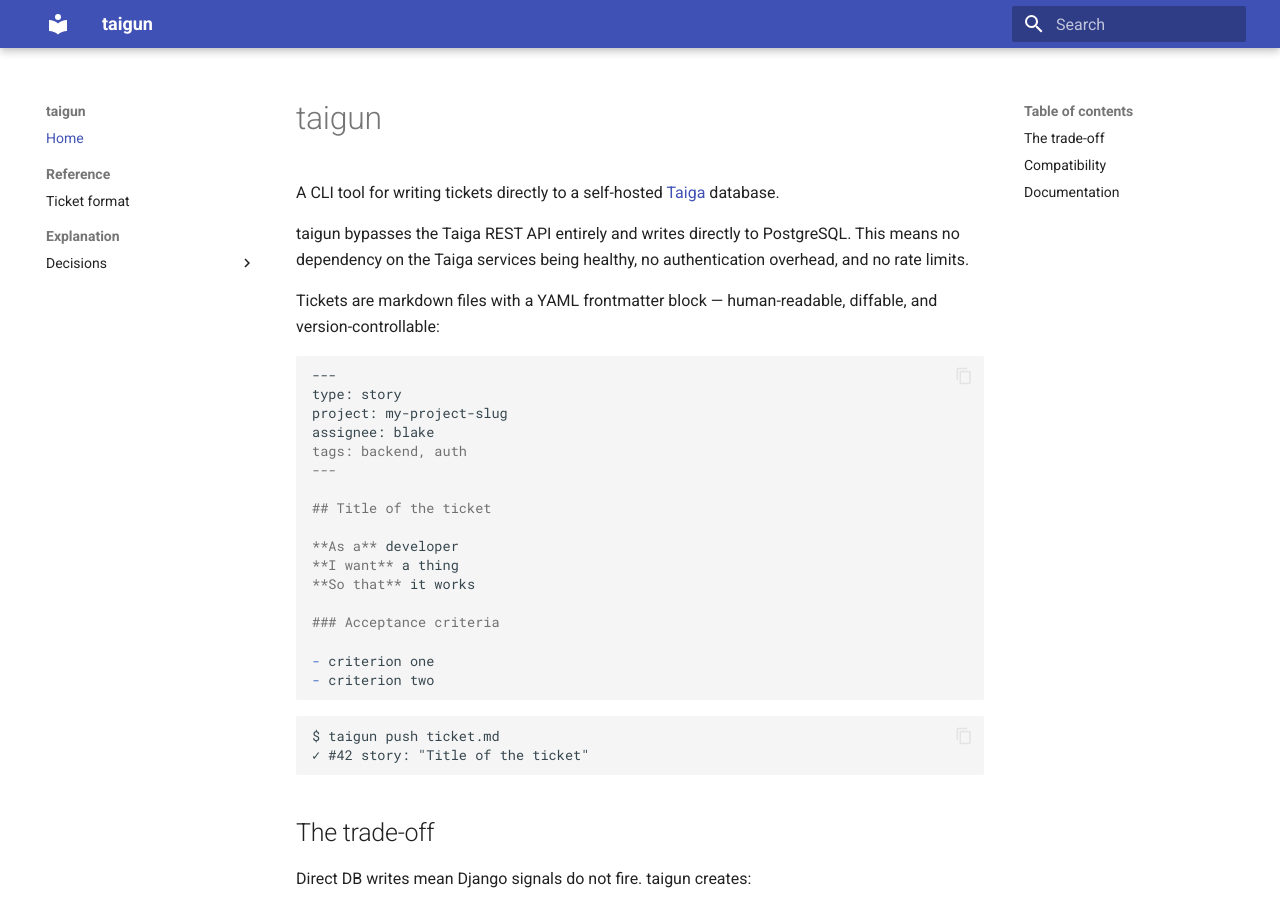
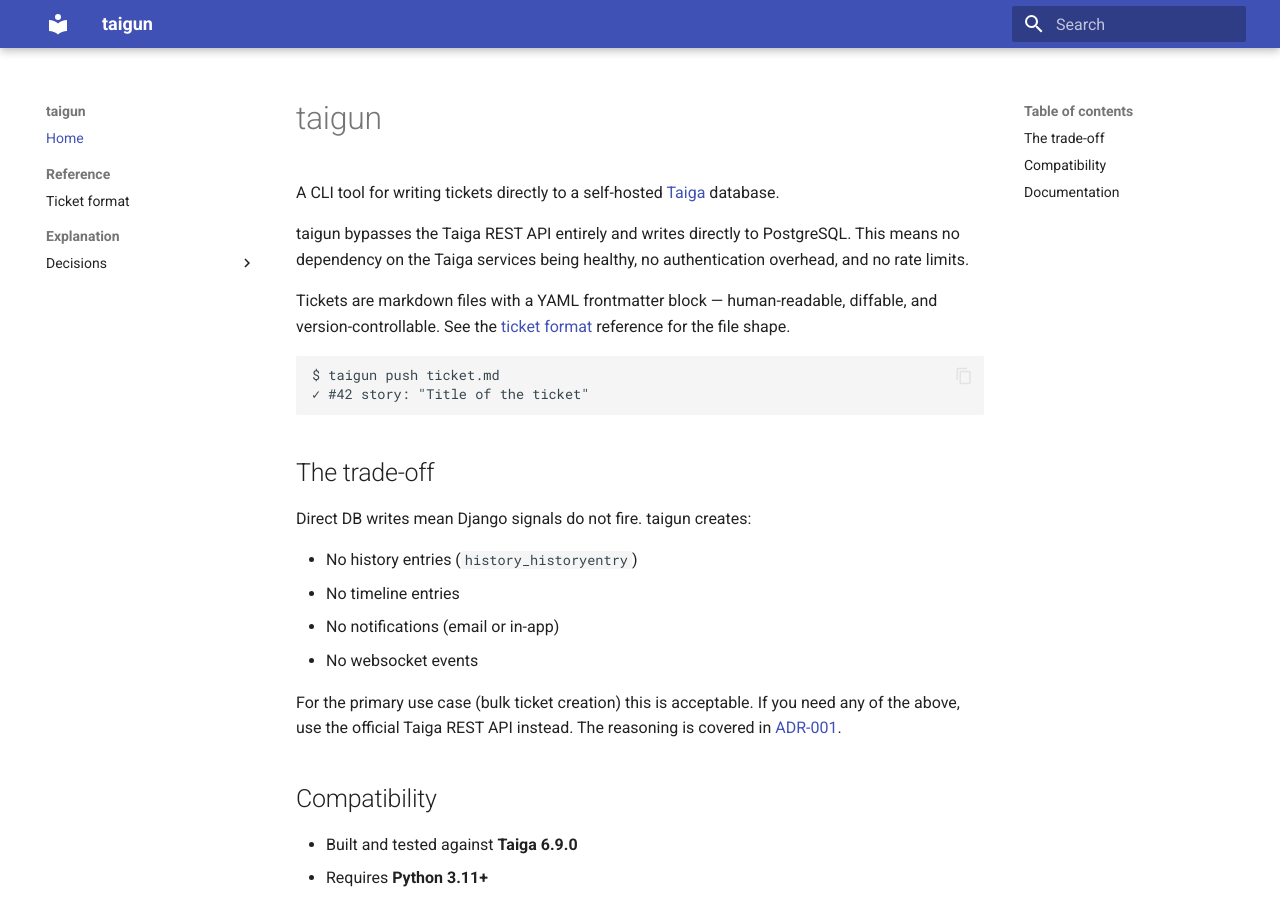
Before and after one commit to bmcivor/taigun, an MkDocs documentation site: the page built from docs/index.md, in a window 1280 px wide and 900 px high. Built offline with MkDocs 1.6.1 and Material for MkDocs 9.7.7, drawn with Linux system fonts in a browser that asks for light colours.

Commit message:
chore: remove duplicated frontmatter explanation on index

````diff
--- a/docs/index.md
+++ b/docs/index.md
@@ -8,27 +8,8 @@
 and no rate limits.
 
 Tickets are markdown files with a YAML frontmatter block — human-readable, diffable,
-and version-controllable:
-
-```markdown
----
-type: story
-project: my-project-slug
-assignee: blake
-tags: backend, auth
----
-
-## Title of the ticket
-
-**As a** developer
-**I want** a thing
-**So that** it works
-
-### Acceptance criteria
-
-- criterion one
-- criterion two
-```
+and version-controllable. See the [ticket format](reference/ticket-format.md) reference
+for the file shape.
 
 ```
 $ taigun push ticket.md
````
